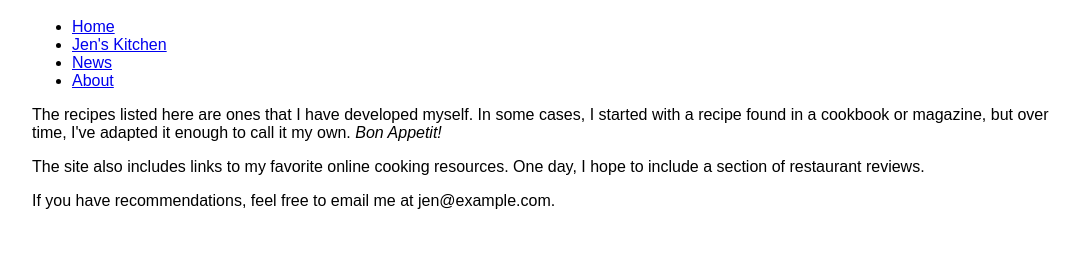
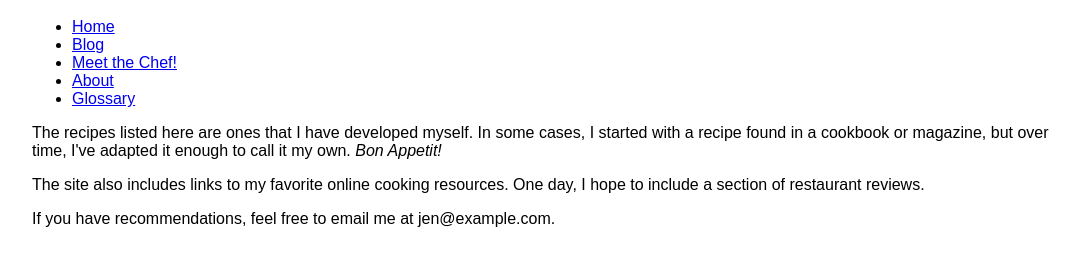
Before and after one commit to josepsantiago/fid, a plain HTML site: page blackgoose/about.html in a window 1280 px wide. Shown: the part 71-336 px from the top of the page, without its empty margins (96-1176 px from the left). Drawn offline with Linux system fonts and the light colour scheme.

Commit message:
Update about.html

```diff
--- a/blackgoose/about.html
+++ b/blackgoose/about.html
@@ -28,10 +28,11 @@
 
 <h1>About Jen&rsquo;s Kitchen </h1>
 <ul>
-  <li><a href="../index.html">Home</a></li>
-  <li><a href="index.html">Jen's Kitchen</a></li>
-  <li><a href="bgnews.html">News</a></li>
-  <li><a href="about.html">About</a></li>
+  <li><a href="index.html">Home</a></li>
+	<li><a href="bgnews.html">Blog</a></li>
+	<li><a href="jenskitchen.html">Meet the Chef!</a></li>
+	<li><a href="about.html">About</a></li>
+	<li><a href="glossary.html" target="_blank">Glossary</a></li>
 
   </ul>
 <p>The recipes listed here are ones that I have developed myself. In some cases, I started with a recipe found in a cookbook or magazine, but over time, I've adapted it enough to call it my own. <i>Bon Appetit!</i></p>
```
